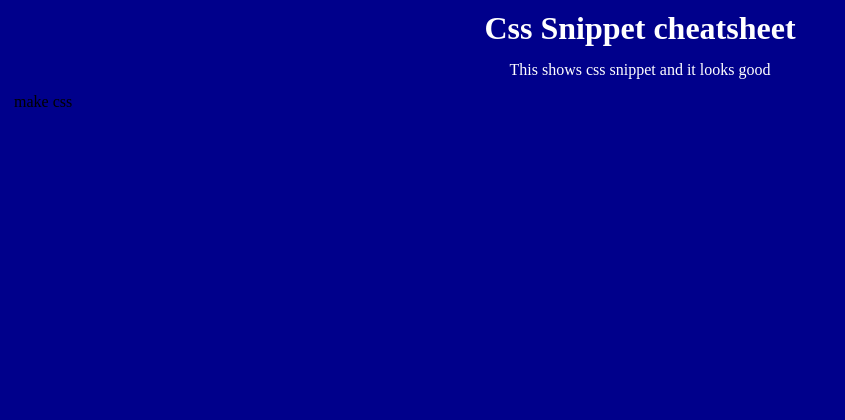
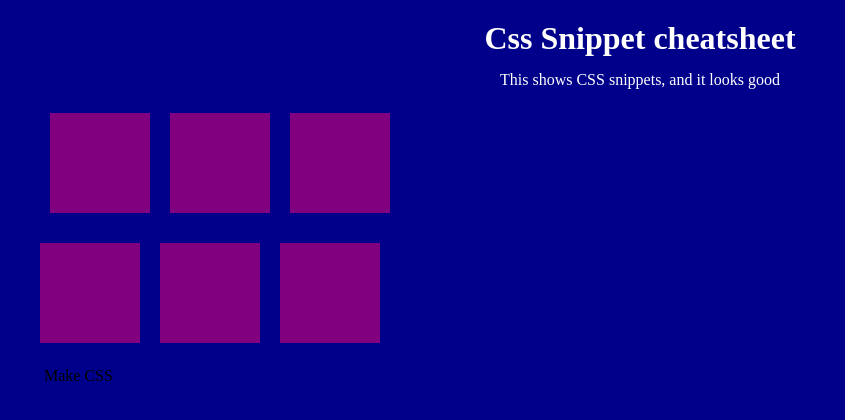
Before and after one commit to JackLCmore/New-CSS-Demonstration, a plain HTML site: page index.html in a window 1280 px wide. Shown: the whole page, without its empty margins (0-845 px from the left). Drawn offline with Linux system fonts and the light colour scheme.

Commit message:
inline boxs

```diff
--- a/assets/css/style.css
+++ b/assets/css/style.css
@@ -1,18 +1,29 @@
 * {
-  margin: 0;
+  margin: 10px;
   padding: 0;
   background-color: darkblue;
 }
+
 header {
   color: white;
   text-align: center;
   margin: 10px;
 }
+
 p {
   margin: 14px;
 }
-.box1 {
+
+.horizontal-boxes {
+  display: flex; /* Use flexbox to align the boxes horizontally */
+  /* Distribute space between the boxes */
 }
-footer {
-  margin-bottom: 10px;
+
+.box {
+  background-color: purple;
+  width: 100px;
+  height: 100px;
 }
+.top {
+  display: flex;
+}
--- a/index.html
+++ b/index.html
@@ -9,22 +9,22 @@
   <body>
     <header>
       <h1>Css Snippet cheatsheet</h1>
-      <p>This shows css snippet and it looks good</p>
+      <p>This shows CSS snippets, and it looks good</p>
     </header>
     <main>
-      <section>
-        <div class="box1"></div>
-        <div class="box2"></div>
-        <div class="box3"></div>
-      </section>
-      <section>
-        <div class="box4"></div>
-        <div class="box5"></div>
-        <div class="box6"></div>
+      <section class="horizontal-boxes">
+        <div class="box"></div>
+        <div class="box"></div>
+        <div class="box"></div>
       </section>
     </main>
+    <section class="top">
+      <div class="box"></div>
+      <div class="box"></div>
+      <div class="box"></div>
+    </section>
     <footer>
-      <p>make css</p>
+      <p>Make CSS</p>
     </footer>
   </body>
 </html>
```
